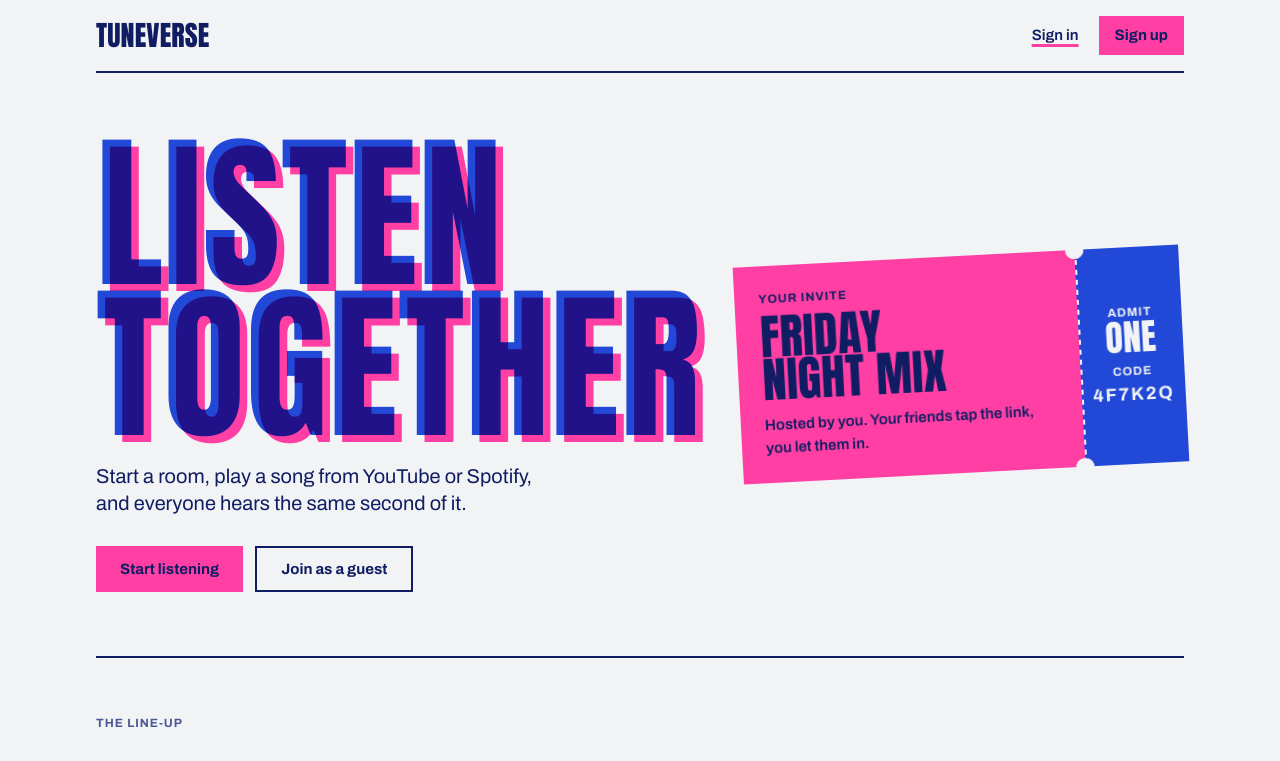
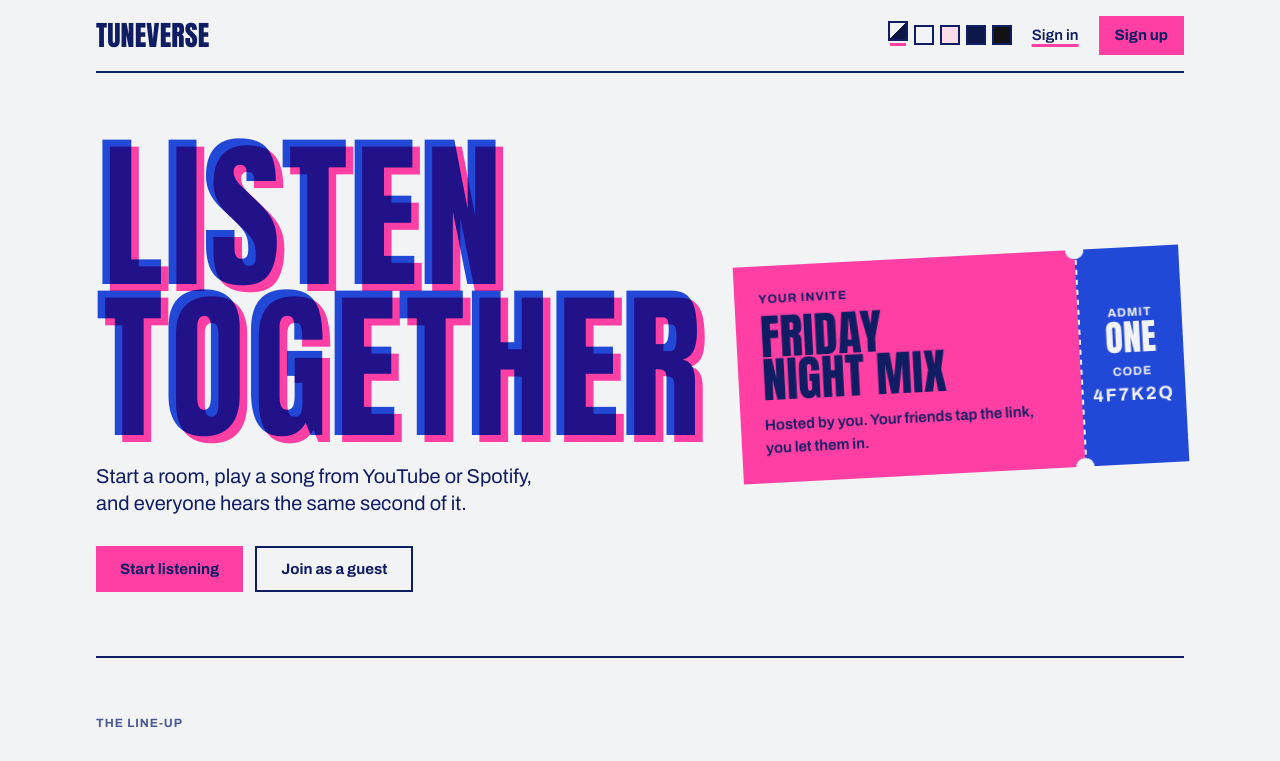
Before and after one commit to rahmanfaizur/TuneVerse, a Next.js app in the folder apps/web/: page / in a window 1280 px wide. Shown: the top 761 px of the page. Built offline with nearby package versions, Linux system fonts and the light colour scheme; no server answers.

Commit message:
paper picker in every header: five little swatches (auto, day, blush, night, black)
the picked one sits raised with a pink tick; auto follows the device

```diff
--- a/apps/web/src/components/ActiveRoom.tsx
+++ b/apps/web/src/components/ActiveRoom.tsx
@@ -12,6 +12,7 @@ import Chat from "./Chat";
 import LoadingScreen from "./LoadingScreen";
 import { startNavigationProgress } from "./NavigationProgress";
 import QueueSystem from "./QueueSystem";
+import PaperPicker from "./poster/PaperPicker";
 import Ticket from "./poster/Ticket";
 import VideoPlayer from "./VideoPlayer";
 import MusicSearch from "./room/MusicSearch";
@@ -92,6 +93,7 @@ export default function ActiveRoom({ username }: { username: string }) {
                     TuneVerse
                 </Link>
                 <div className="flex flex-wrap items-center gap-x-5 gap-y-2 text-sm">
+                    <PaperPicker />
                     {spotifyConnected ? (
                         <button onClick={disconnectSpotify} className="ink-link font-semibold" title="Disconnect Spotify">
                             Spotify: {spotifyUser?.display_name ?? "connected"}
--- /dev/null
+++ b/apps/web/src/components/poster/PaperPicker.tsx
@@ -0,0 +1,41 @@
+"use client";
+
+import { useEffect, useState } from "react";
+import { useTheme } from "next-themes";
+import { PAPERS } from "./papers";
+
+const CHOICES = [
+    // Split swatch: day paper top-left, night paper bottom-right.
+    { id: "system", name: "Auto (follows your device)", swatch: "linear-gradient(135deg, #f2f3f5 50%, #0e1647 50%)" },
+    ...PAPERS.map((paper) => ({ id: paper.id, name: paper.name, swatch: paper.swatch })),
+];
+
+// A row of paper samples, like a printer's swatch book. The picked one sits raised with a pink tick.
+export default function PaperPicker() {
+    const { theme, setTheme } = useTheme();
+    const [mounted, setMounted] = useState(false);
+
+    // The saved paper is only known in the browser, so draw empty slots until then.
+    // eslint-disable-next-line react-hooks/set-state-in-effect
+    useEffect(() => setMounted(true), []);
+
+    return (
+        <div role="group" aria-label="Paper" className="flex items-end gap-1.5">
+            {CHOICES.map((choice) => {
+                const picked = mounted && theme === choice.id;
+                return (
+                    <button
+                        key={choice.id}
+                        type="button"
+                        title={choice.name}
+                        aria-label={choice.name}
+                        aria-pressed={picked}
+                        onClick={() => setTheme(choice.id)}
+                        className={`relative h-5 w-5 border-2 border-ink transition-transform hover:-translate-y-0.5 ${picked ? "-translate-y-1" : ""} after:absolute after:inset-x-0 after:-bottom-[7px] after:h-[3px] ${picked ? "after:bg-pink" : "after:bg-transparent"}`}
+                        style={{ background: choice.swatch }}
+                    />
+                );
+            })}
+        </div>
+    );
+}
--- a/apps/web/src/components/poster/SiteHeader.tsx
+++ b/apps/web/src/components/poster/SiteHeader.tsx
@@ -1,14 +1,18 @@
 import { ReactNode } from "react";
 import Link from "next/link";
+import PaperPicker from "./PaperPicker";
 
-// Wordmark on the left, whatever the page needs on the right, a thick ink rule under it.
+// Wordmark on the left; the paper picker and whatever the page needs on the right; a thick rule under it.
 export default function SiteHeader({ children, href = "/" }: { children?: ReactNode; href?: string }) {
     return (
         <header className="flex items-center justify-between gap-4 border-b-2 border-rule py-4">
             <Link href={href} className="display text-[1.75rem] leading-none text-ink transition-colors hover:text-blue">
                 TuneVerse
             </Link>
-            {children && <div className="flex items-center gap-5 text-[15px]">{children}</div>}
+            <div className="flex items-center gap-5 text-[15px]">
+                <PaperPicker />
+                {children}
+            </div>
         </header>
     );
 }
```
